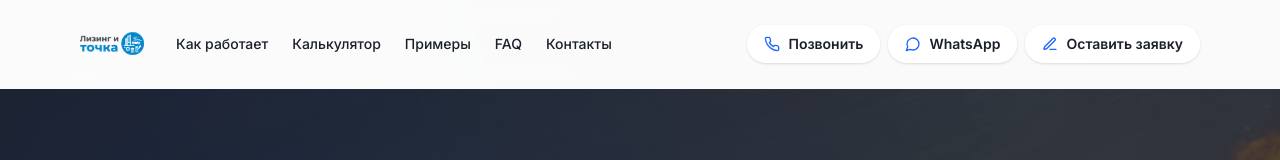
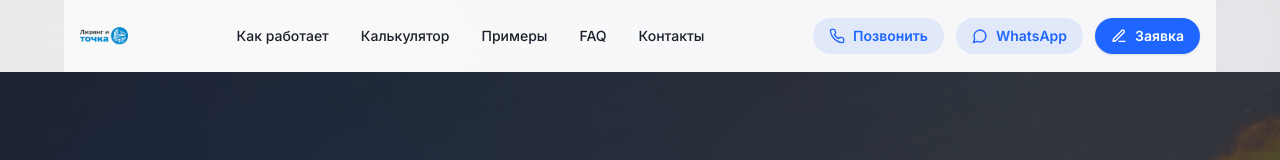
Before and after one commit to peexthree/lizing, a Next.js app: page / in a window 1280 px wide. Shown: the top 160 px of the page. Built offline with nearby package versions, Linux system fonts and the light colour scheme; no server answers.

Commit message:
╨Ю╨▒╨╜╨╛╨▓╨╕╨╗ ╨║╨╛╨┤ ╨┐╤А╨╛╨╡╨║╤В╨░

```diff
--- a/components/Header.tsx
+++ b/components/Header.tsx
@@ -1,49 +1,144 @@
 'use client'
 
-import { Phone, MessageCircle, PenLine } from 'lucide-react'
+import { Phone, MessageCircle, PenLine, Menu } from 'lucide-react'
+import { useState, useEffect } from 'react'
 import { openLeadForm } from '@/lib/openLeadForm'
-
-import Logo from './Logo'
+import { motion, AnimatePresence } from 'framer-motion'
+import Image from 'next/image'
 
 export default function Header() {
+  const [open, setOpen] = useState(false)
+  const [scrolled, setScrolled] = useState(false)
+
+  useEffect(() => {
+    const onScroll = () => {
+      setScrolled(window.scrollY > 20)
+    }
+    window.addEventListener('scroll', onScroll)
+    return () => window.removeEventListener('scroll', onScroll)
+  }, [])
+
   return (
-    <header className="sticky top-0 z-50 bg-white/80 backdrop-blur border-b border-white/20">
-      <div className="mx-auto flex max-w-6xl items-center px-4 py-3">
-        <Logo />
-        <nav className="ml-8 hidden md:flex items-center gap-6">
-          <a href="#how" className="text-sm font-medium text-dark hover:text-accent focus-visible:outline-none focus-visible:ring-2 focus-visible:ring-offset-2 focus-visible:ring-accent">Как работает</a>
-          <a href="#calculator" className="text-sm font-medium text-dark hover:text-accent focus-visible:outline-none focus-visible:ring-2 focus-visible:ring-offset-2 focus-visible:ring-accent">Калькулятор</a>
-          <a href="#examples" className="text-sm font-medium text-dark hover:text-accent focus-visible:outline-none focus-visible:ring-2 focus-visible:ring-offset-2 focus-visible:ring-accent">Примеры</a>
-          <a href="#faq" className="text-sm font-medium text-dark hover:text-accent focus-visible:outline-none focus-visible:ring-2 focus-visible:ring-offset-2 focus-visible:ring-accent">FAQ</a>
-          <a href="#contacts" className="text-sm font-medium text-dark hover:text-accent focus-visible:outline-none focus-visible:ring-2 focus-visible:ring-offset-2 focus-visible:ring-accent">Контакты</a>
+    <motion.header
+      initial={{ opacity: 0, y: -20 }}
+      animate={{ opacity: 1, y: 0 }}
+      transition={{ duration: 0.6, ease: 'easeOut' }}
+      className="sticky top-0 z-50 backdrop-blur-xl"
+    >
+      <motion.div
+        animate={{
+          backgroundColor: scrolled
+            ? 'rgba(255,255,255,0.9)'
+            : 'rgba(255,255,255,0.7)',
+          boxShadow: scrolled
+            ? '0 2px 12px rgba(0,0,0,0.08)'
+            : '0 0 0 rgba(0,0,0,0)',
+          paddingTop: scrolled ? '0.5rem' : '0.75rem',
+          paddingBottom: scrolled ? '0.5rem' : '0.75rem'
+        }}
+        transition={{ duration: 0.3, ease: 'easeInOut' }}
+        className="mx-auto flex max-w-6xl items-center justify-between px-4"
+      >
+        {/* Логотип */}
+        <motion.div
+          animate={{ scale: scrolled ? 0.8 : 1 }}
+          transition={{ duration: 0.3, ease: 'easeInOut' }}
+          className="flex-shrink-0"
+        >
+          <Image
+            src="/logo.svg"
+            alt="Лизинг и точка"
+            height={48}
+            width={48}
+            className="h-10 w-auto md:h-12"
+            priority
+          />
+        </motion.div>
+
+        {/* Навигация desktop */}
+        <nav className="hidden md:flex items-center gap-8 text-sm font-medium">
+          <a href="#how" className="text-dark hover:text-accent transition-colors">Как работает</a>
+          <a href="#calculator" className="text-dark hover:text-accent transition-colors">Калькулятор</a>
+          <a href="#examples" className="text-dark hover:text-accent transition-colors">Примеры</a>
+          <a href="#faq" className="text-dark hover:text-accent transition-colors">FAQ</a>
+          <a href="#contacts" className="text-dark hover:text-accent transition-colors">Контакты</a>
         </nav>
-        <div className="ml-auto hidden md:flex items-center gap-2">
+
+        {/* Контакты desktop */}
+        <div className="hidden md:flex items-center gap-3">
           <a
             href="tel:+79677728299"
-            aria-label="Позвонить"
-            className="flex items-center gap-2 rounded-full border border-white/70 bg-white/90 px-4 py-2 text-sm font-semibold text-dark shadow focus-visible:outline-none focus-visible:ring-2 focus-visible:ring-offset-2 focus-visible:ring-accent"
+            className="flex items-center gap-2 rounded-full bg-accent/10 px-4 py-2 text-sm font-semibold text-accent hover:bg-accent hover:text-white transition-colors"
           >
-            <Phone aria-hidden="true" className="h-4 w-4 text-accent" />
+            <Phone className="h-4 w-4" />
             <span>Позвонить</span>
           </a>
           <a
             href="https://wa.me/79677728299"
-            aria-label="WhatsApp"
-            className="flex items-center gap-2 rounded-full border border-white/70 bg-white/90 px-4 py-2 text-sm font-semibold text-dark shadow focus-visible:outline-none focus-visible:ring-2 focus-visible:ring-offset-2 focus-visible:ring-accent"
+            className="flex items-center gap-2 rounded-full bg-accent/10 px-4 py-2 text-sm font-semibold text-accent hover:bg-accent hover:text-white transition-colors"
           >
-            <MessageCircle aria-hidden="true" className="h-4 w-4 text-accent" />
+            <MessageCircle className="h-4 w-4" />
             <span>WhatsApp</span>
           </a>
           <button
-           onClick={() => openLeadForm()}
-            aria-label="Оставить заявку"
-            className="flex items-center gap-2 rounded-full border border-white/70 bg-white/90 px-4 py-2 text-sm font-semibold text-dark shadow focus-visible:outline-none focus-visible:ring-2 focus-visible:ring-offset-2 focus-visible:ring-accent"
+            onClick={() => openLeadForm()}
+            className="flex items-center gap-2 rounded-full bg-accent text-white px-4 py-2 text-sm font-semibold shadow hover:shadow-lg transition-all"
           >
-            <PenLine aria-hidden="true" className="h-4 w-4 text-accent" />
-            <span>Оставить заявку</span>
+            <PenLine className="h-4 w-4" />
+            <span>Заявка</span>
           </button>
         </div>
-      </div>
-    </header>
+
+        {/* Мобильное меню */}
+        <button
+          className="md:hidden rounded-md p-2 text-dark hover:bg-accent/10 transition"
+          onClick={() => setOpen(!open)}
+        >
+          <Menu className="h-6 w-6" />
+        </button>
+      </motion.div>
+
+      {/* Выпадающее меню mobile */}
+      <AnimatePresence>
+        {open && (
+          <motion.div
+            initial={{ opacity: 0, y: -10 }}
+            animate={{ opacity: 1, y: 0 }}
+            exit={{ opacity: 0, y: -10 }}
+            transition={{ duration: 0.25 }}
+            className="md:hidden bg-white/95 backdrop-blur-xl border-t border-white/20 shadow-lg"
+          >
+            <nav className="flex flex-col gap-4 px-4 py-6 text-sm font-medium">
+              <a href="#how" className="text-dark hover:text-accent transition">Как работает</a>
+              <a href="#calculator" className="text-dark hover:text-accent transition">Калькулятор</a>
+              <a href="#examples" className="text-dark hover:text-accent transition">Примеры</a>
+              <a href="#faq" className="text-dark hover:text-accent transition">FAQ</a>
+              <a href="#contacts" className="text-dark hover:text-accent transition">Контакты</a>
+              <a
+                href="tel:+79677728299"
+                className="flex items-center gap-2 rounded-full bg-accent/10 px-4 py-2 text-sm font-semibold text-accent hover:bg-accent hover:text-white transition"
+              >
+                <Phone className="h-4 w-4" />
+                <span>Позвонить</span>
+              </a>
+              <a
+                href="https://wa.me/79677728299"
+                className="flex items-center gap-2 rounded-full bg-accent/10 px-4 py-2 text-sm font-semibold text-accent hover:bg-accent hover:text-white transition"
+              >
+                <MessageCircle className="h-4 w-4" />
+                <span>WhatsApp</span>
+              </a>
+              <button
+                onClick={() => openLeadForm()}
+                className="flex items-center justify-center gap-2 rounded-full bg-accent text-white px-4 py-2 text-sm font-semibold shadow hover:shadow-lg transition-all"
+              >
+                <PenLine className="h-4 w-4" />
+                <span>Заявка</span>
+              </button>
+            </nav>
+          </motion.div>
+        )}
+      </AnimatePresence>
+    </motion.header>
   )
 }
```
